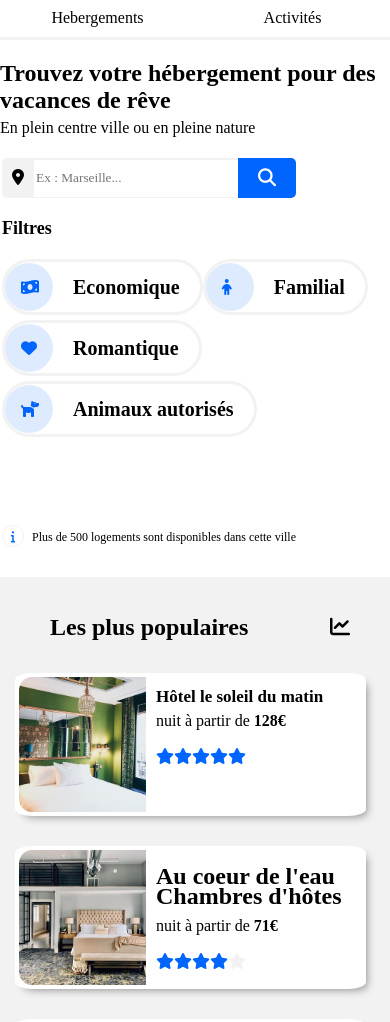
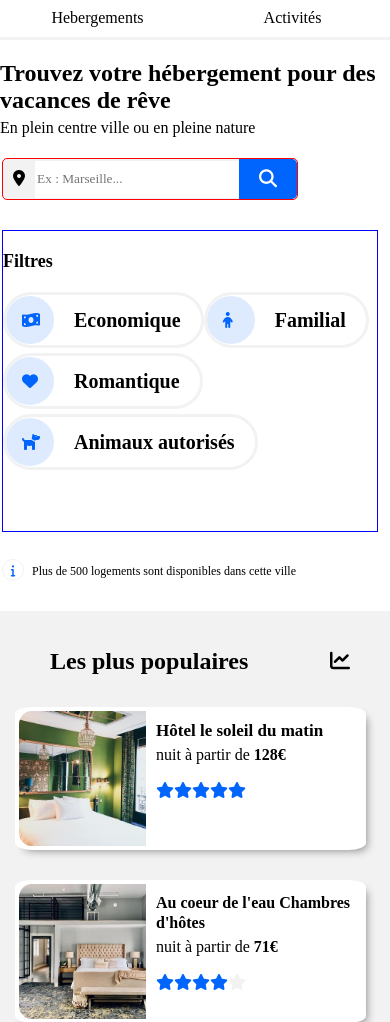
Before and after one commit to WinstonBlewUp/P2_livrable_OC, a plain HTML site: page index.html in a window 390 px wide. Shown: the part 36-1058 px from the top of the page. Drawn offline with Linux system fonts and the light colour scheme; a web font is replaced by a local one.

Commit message:
update avant finale du pj
Correction des derniers bugs, il reste cependant un pb au nivau du sizing format IPAD à voir avec Joffrey

```diff
--- a/style_reservia.css
+++ b/style_reservia.css
@@ -187,7 +187,8 @@ position: relative;
         text-align:center;
         justify-content: flex-start;
     align-items: center;
-
+    border: 1px solid red;
+    margin-bottom: 30px;
 }
     #search__locate_icon{
         color: black;
@@ -197,6 +198,7 @@ position: relative;
 
     }
     .search__locate_form{
+
 
     }
 
@@ -229,7 +231,7 @@ position: relative;
     flex-direction: row;
     width: 1000px;
     height: auto;
-
+    border: 1px solid blue;
 
 
 
@@ -935,7 +937,9 @@ body{
                     width: 90%;
                     margin-left: 15px;
                 }
-
+                    .lodging__most_wanted_tile_title_long{
+                        font-size: 16px;
+                    }
 
 
                     .lodging__most_wanted_tile_notation{
@@ -1162,11 +1166,7 @@ body{
                     margin-top: -1%;
                      margin-top: -10px;
                 }
-                    .lodging__most_wanted_tile_annex h2{
-
-
-                    }
-                     .lodging__most_wanted_tile_title{
+                    .lodging__most_wanted_tile_title{
 
                      }
                         .lodging__most_wanted_tile_title_long{
```
